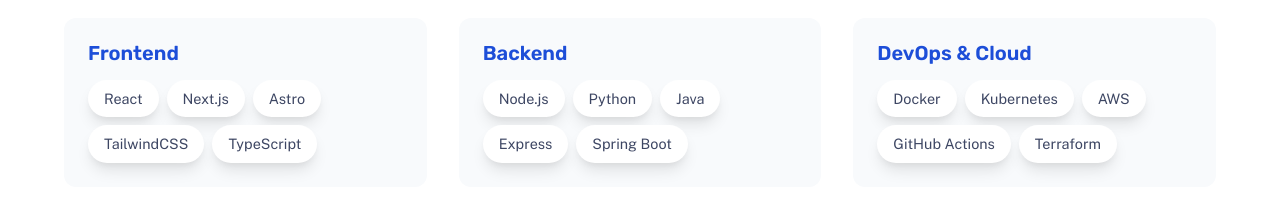
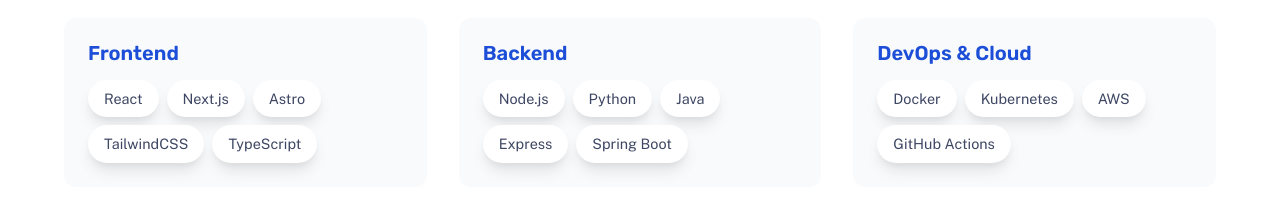
Before and after one commit to CoFlores-12/portafolio-astro, an Astro site: page / in a window 1280 px wide. Shown: the part 1160-1375 px from the top of the page. Built offline with nearby package versions, Linux system fonts and the light colour scheme; Astro itself is replaced by a stand-in of ours.

Commit message:
Update index.astro

```diff
--- a/src/pages/index.astro
+++ b/src/pages/index.astro
@@ -116,7 +116,6 @@ const projects = (await getCollection('work'))
             <div class="tech-item">Kubernetes</div>
             <div class="tech-item">AWS</div>
             <div class="tech-item">GitHub Actions</div>
-            <div class="tech-item">Terraform</div>
           </div>
         </div>
       </div>
```
